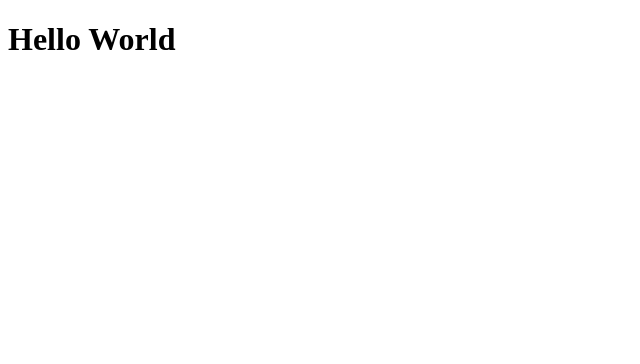
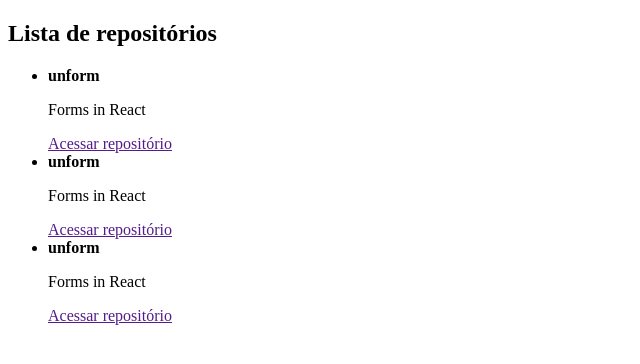
Before and after one commit to pinheiroduda/ignite-01-github-explorer, a React app: page / in a window 1280 px wide. Shown: the top 364 px of the page, without its empty margins (0-640 px from the left). Built offline with nearby package versions, Linux system fonts and the light colour scheme.

Commit message:
feat: creates repository list component

```diff
--- a/src/App.jsx
+++ b/src/App.jsx
@@ -1,3 +1,5 @@
+import { RepositoryList } from "./components/RepositoryList";
+
 export function App() {
-  return <h1>Hello World</h1>
+  return <RepositoryList />
 }
--- /dev/null
+++ b/src/components/RepositoryList.jsx
@@ -0,0 +1,36 @@
+export function RepositoryList() {
+  return (
+    <section className="repository-list">
+      <h1>Lista de repositórios</h1>
+
+      <ul>
+        <li>
+          <strong>unform</strong>
+          <p>Forms in React</p>
+
+          <a href="">
+            Acessar repositório
+          </a>
+        </li>
+
+        <li>
+          <strong>unform</strong>
+          <p>Forms in React</p>
+
+          <a href="">
+            Acessar repositório
+          </a>
+        </li>
+
+        <li>
+          <strong>unform</strong>
+          <p>Forms in React</p>
+
+          <a href="">
+            Acessar repositório
+          </a>
+        </li>
+      </ul>
+    </section>
+  );
+}
```
